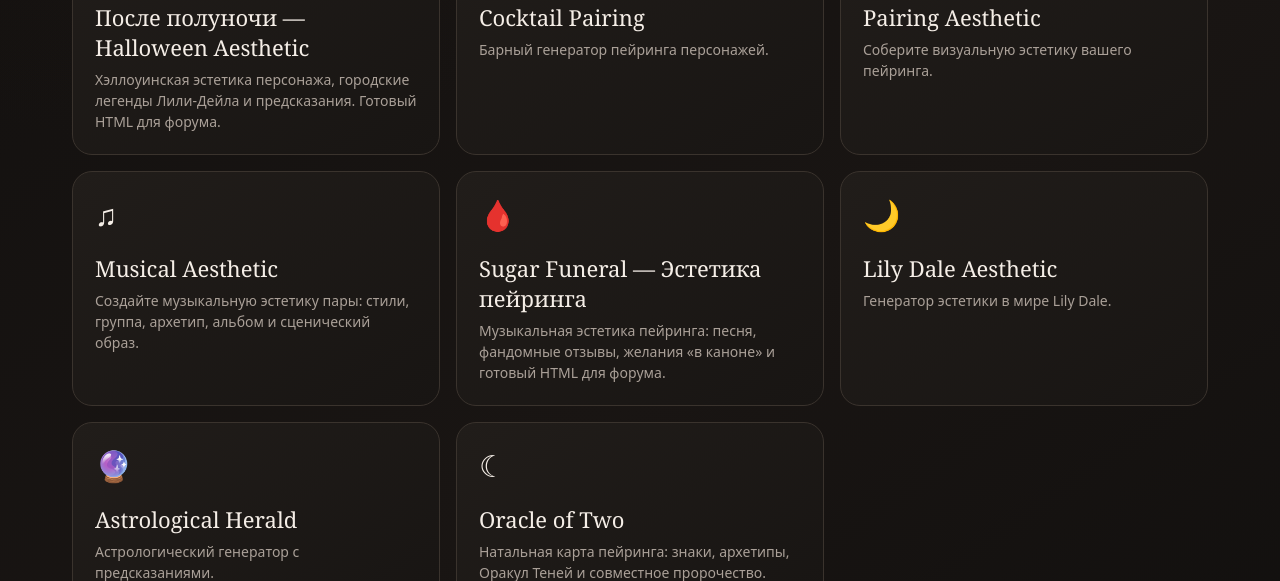
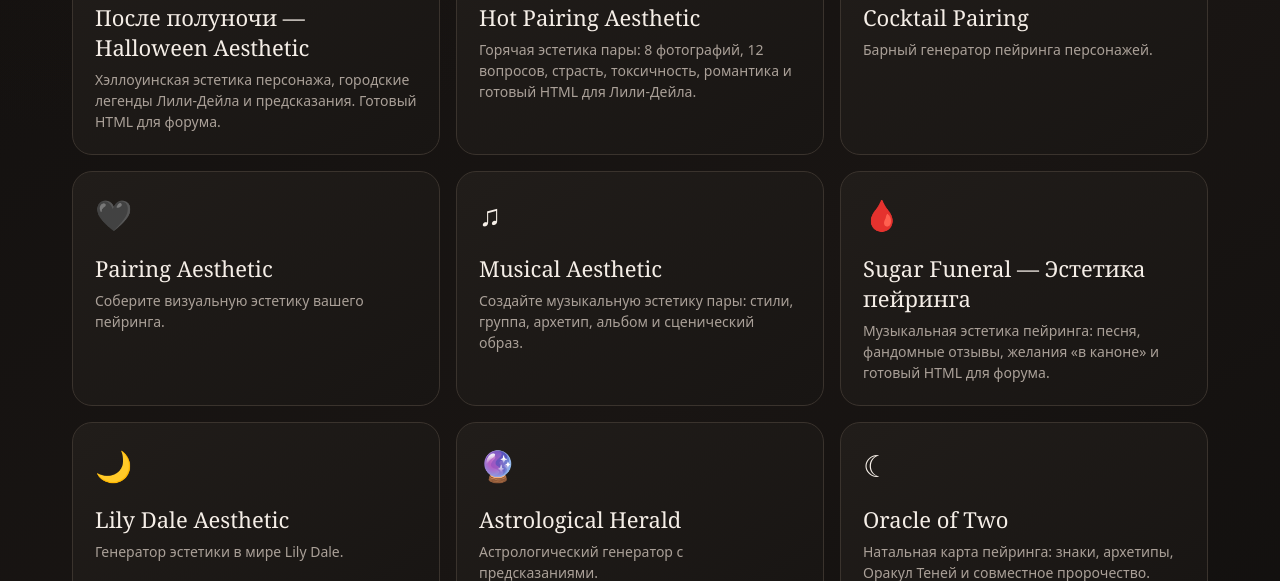
Before and after one commit to alex-sforza/alex-lab, a plain HTML site: page index.html in a window 1280 px wide. Shown: the part 519-1100 px from the top of the page. Drawn offline with Linux system fonts and the light colour scheme.

Commit message:
Link hot pairing generator from Alex Lab homepage

```diff
--- a/index.html
+++ b/index.html
@@ -19,6 +19,7 @@
     <h2>✨ Генераторы</h2>
     <div class="grid">
       <a class="card" href="generators/halloween-aesthetic/"><div class="icon">🎃</div><div class="title">После полуночи — Halloween Aesthetic</div><div class="desc">Хэллоуинская эстетика персонажа, городские легенды Лили-Дейла и предсказания. Готовый HTML для форума.</div></a>
+      <a class="card" href="generators/hot-pairing-aesthetic/"><div class="icon">🌶️</div><div class="title">Hot Pairing Aesthetic</div><div class="desc">Горячая эстетика пары: 8 фотографий, 12 вопросов, страсть, токсичность, романтика и готовый HTML для Лили-Дейла.</div></a>
       <a class="card" href="generators/cocktail-pairing/"><div class="icon">🍸</div><div class="title">Cocktail Pairing</div><div class="desc">Барный генератор пейринга персонажей.</div></a>
       <a class="card" href="generators/pairing-aesthetic/"><div class="icon">🖤</div><div class="title">Pairing Aesthetic</div><div class="desc">Соберите визуальную эстетику вашего пейринга.</div></a>
       <a class="card" href="generators/musical-aesthetic/"><div class="icon">♫</div><div class="title">Musical Aesthetic</div><div class="desc">Создайте музыкальную эстетику пары: стили, группа, архетип, альбом и сценический образ.</div></a>
```
